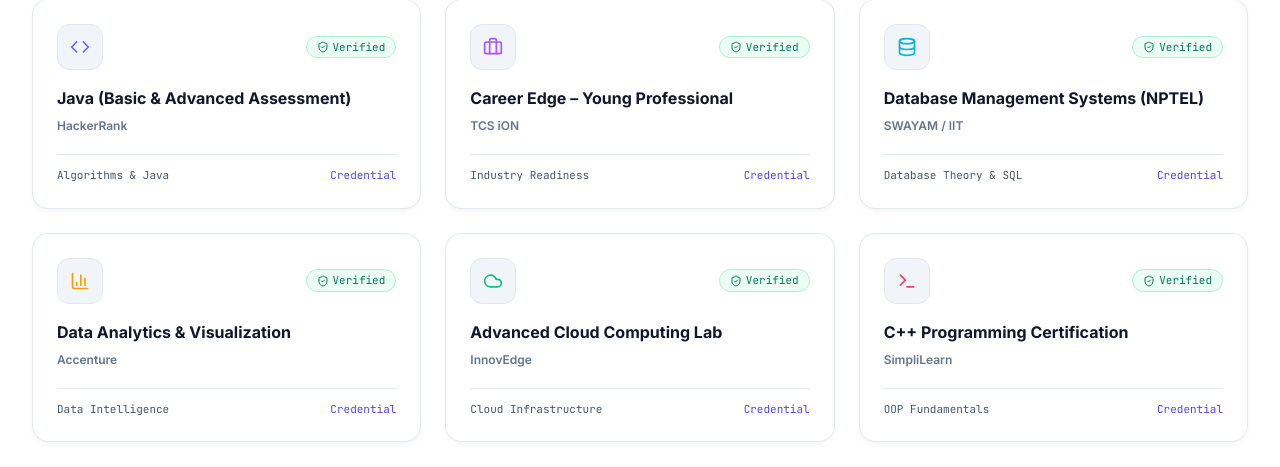
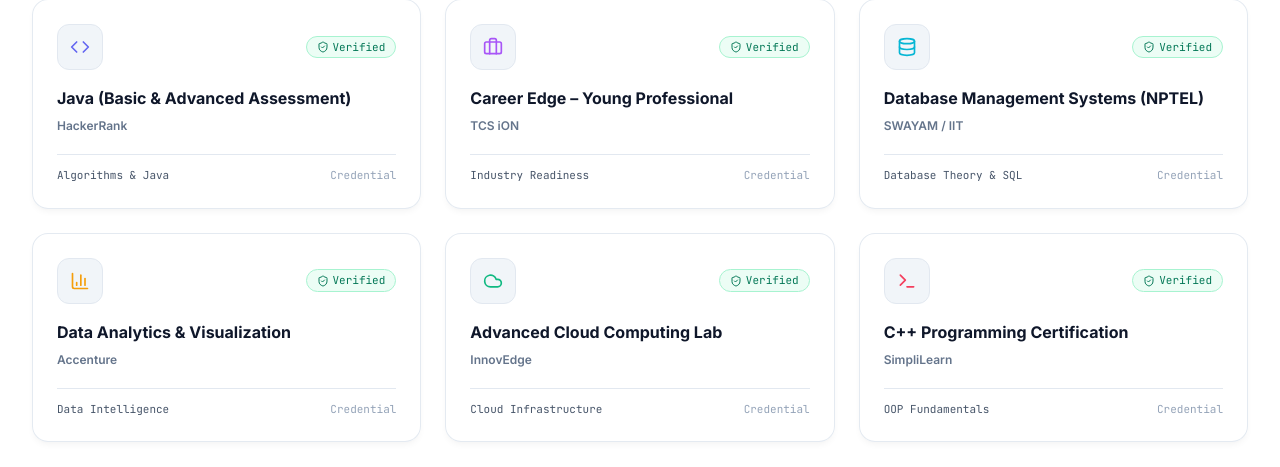
Before and after one commit to vikasvganjure/vikas-ganjure-portfolio, a React (Vite) app: page / in a window 1280 px wide. Shown: the part 8389-8856 px from the top of the page. Built offline with nearby package versions, Linux system fonts and the light colour scheme.

Commit message:
feat: enable clickable credential links in Licenses & Certifications

```diff
--- a/src/components/Certifications.tsx
+++ b/src/components/Certifications.tsx
@@ -1,6 +1,6 @@
 import React from 'react';
 import { certifications } from '../data/portfolioData';
-import { Award, ShieldCheck, Code, Briefcase, Database, BarChart3, Cloud, Terminal } from 'lucide-react';
+import { Award, ShieldCheck, Code, Briefcase, Database, BarChart3, Cloud, Terminal, ExternalLink } from 'lucide-react';
 
 export const Certifications: React.FC = () => {
   const getCertIcon = (iconName: string) => {
@@ -67,7 +67,19 @@
 
               <div className="mt-5 pt-3 border-t border-slate-200 dark:border-zinc-900 flex items-center justify-between text-[11px] font-mono text-slate-500 dark:text-zinc-500">
                 <span className="text-slate-600 dark:text-zinc-400">{cert.tag}</span>
-                <span className="text-indigo-600 dark:text-indigo-400 group-hover:underline">Credential</span>
+                {cert.credentialUrl ? (
+                  <a
+                    href={cert.credentialUrl}
+                    target="_blank"
+                    rel="noopener noreferrer"
+                    className="inline-flex items-center gap-1 text-indigo-600 dark:text-indigo-400 hover:text-indigo-500 dark:hover:text-indigo-300 font-semibold group-hover:underline transition-colors"
+                  >
+                    <span>View Credential</span>
+                    <ExternalLink className="w-3 h-3" />
+                  </a>
+                ) : (
+                  <span className="text-slate-400 dark:text-zinc-600">Credential</span>
+                )}
               </div>
             </div>
           ))}
--- a/src/types/portfolio.ts
+++ b/src/types/portfolio.ts
@@ -52,4 +52,5 @@
   tag: string;
   iconName: string;
   verified?: boolean;
+  credentialUrl?: string;
 }
```
